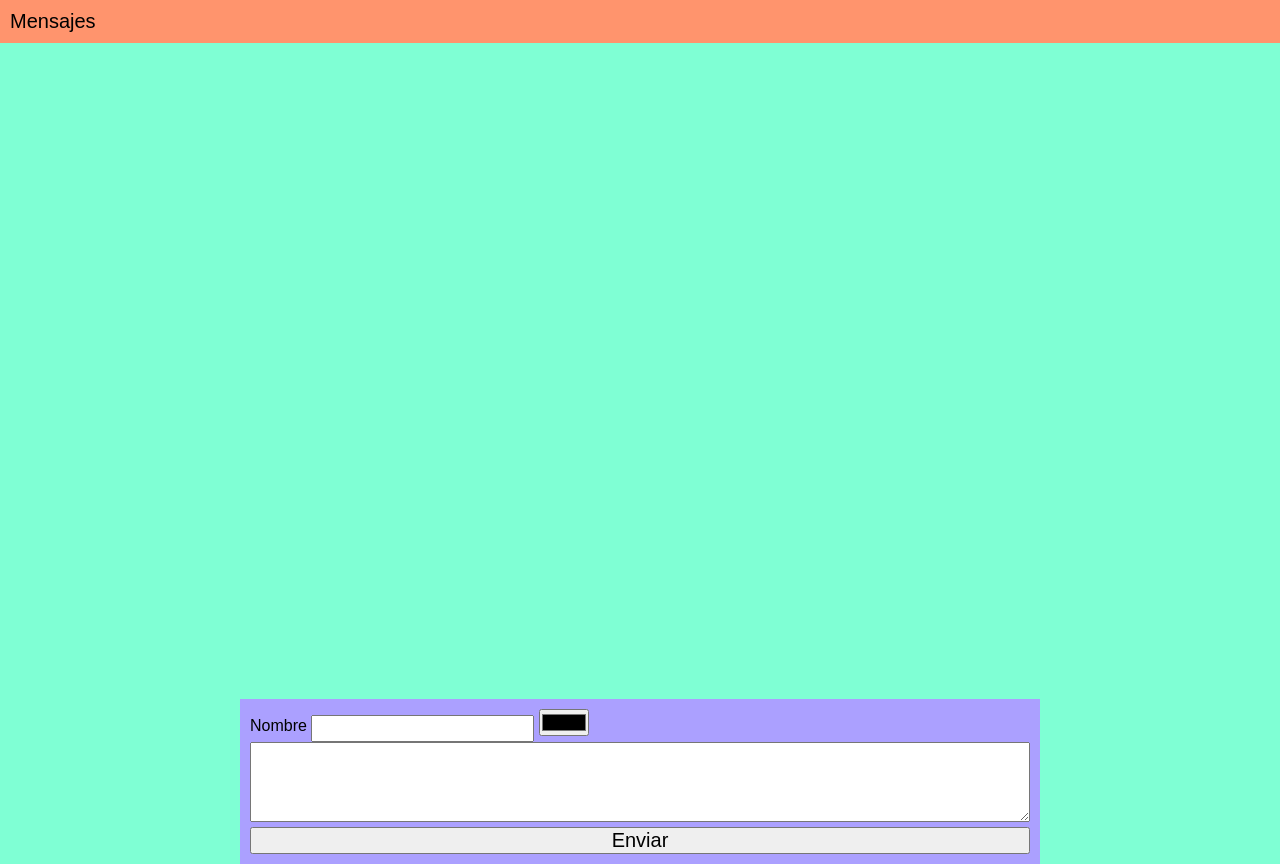
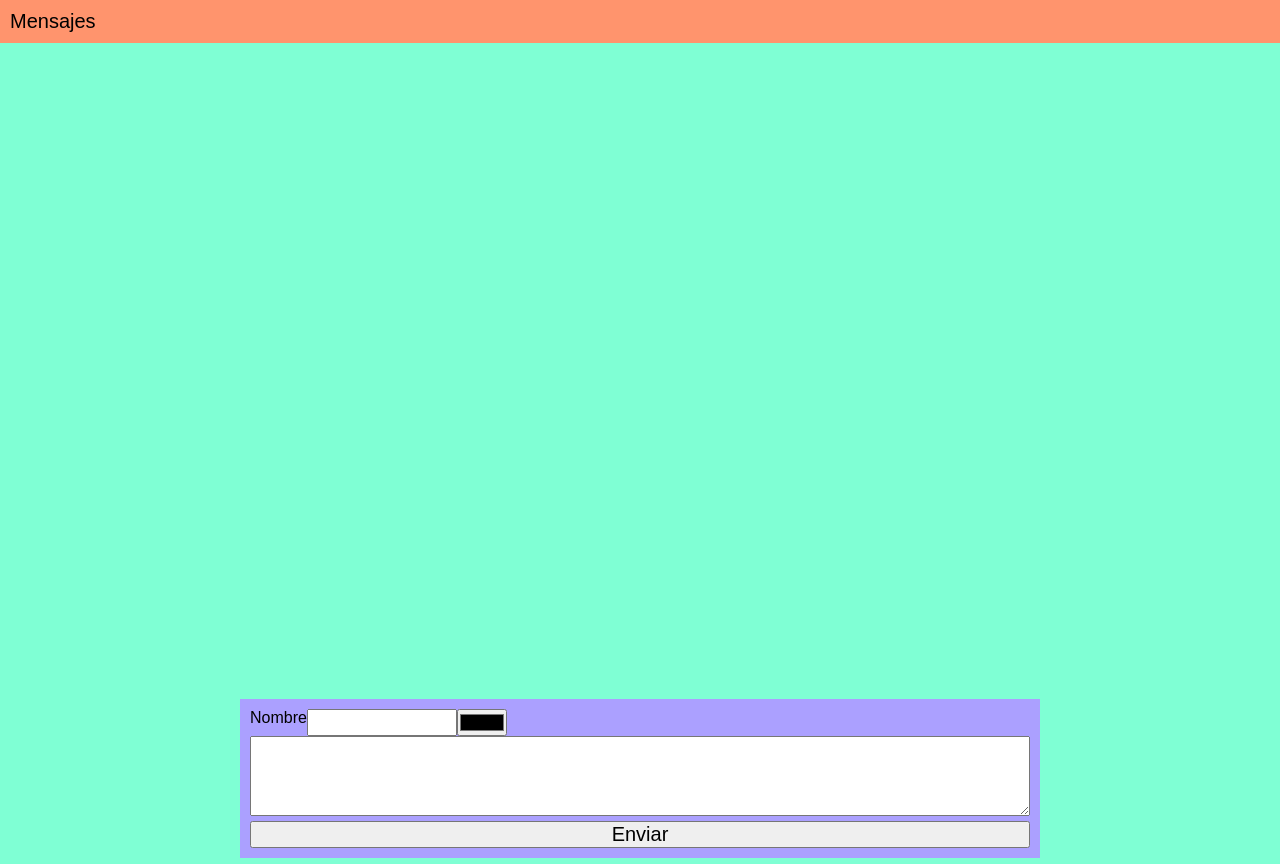
Before and after one commit to jaenfigueroa/Aplicacion-Chat-de-mensajes-en-tiempo-real, a website: page public/index.html in a window 1280 px wide. Drawn offline with Linux system fonts and the light colour scheme; no server answers.

Commit message:
escoger color

```diff
--- a/public/css/mobile.css
+++ b/public/css/mobile.css
@@ -95,6 +95,9 @@ main {
   background-color: rgb(171, 160, 255);
   padding: 10px;
 }
+.main__seccion-editor div:nth-child(1) {
+  display: flex;
+}
 .main__editor {
   display: flex;
   flex-direction: column;
@@ -102,7 +105,9 @@ main {
 .editor__nombre {
   padding-bottom: 5px;
   font-weight: bold;
+  width: 150px;
 }
+
 .main__editor button {
   font-size: 2rem;
 }
--- a/public/index.html
+++ b/public/index.html
@@ -26,7 +26,7 @@
           <div>
             <span>Nombre</span>
             <input type="text" class="editor__nombre" id="inputNombre" />
-            <input type="color" id="inputColor" />
+            <input type="color" id="inputColor" class="editor__color" />
           </div>
           <form class="main__editor" id="formulario">
             <!-- ---------- -->
```
